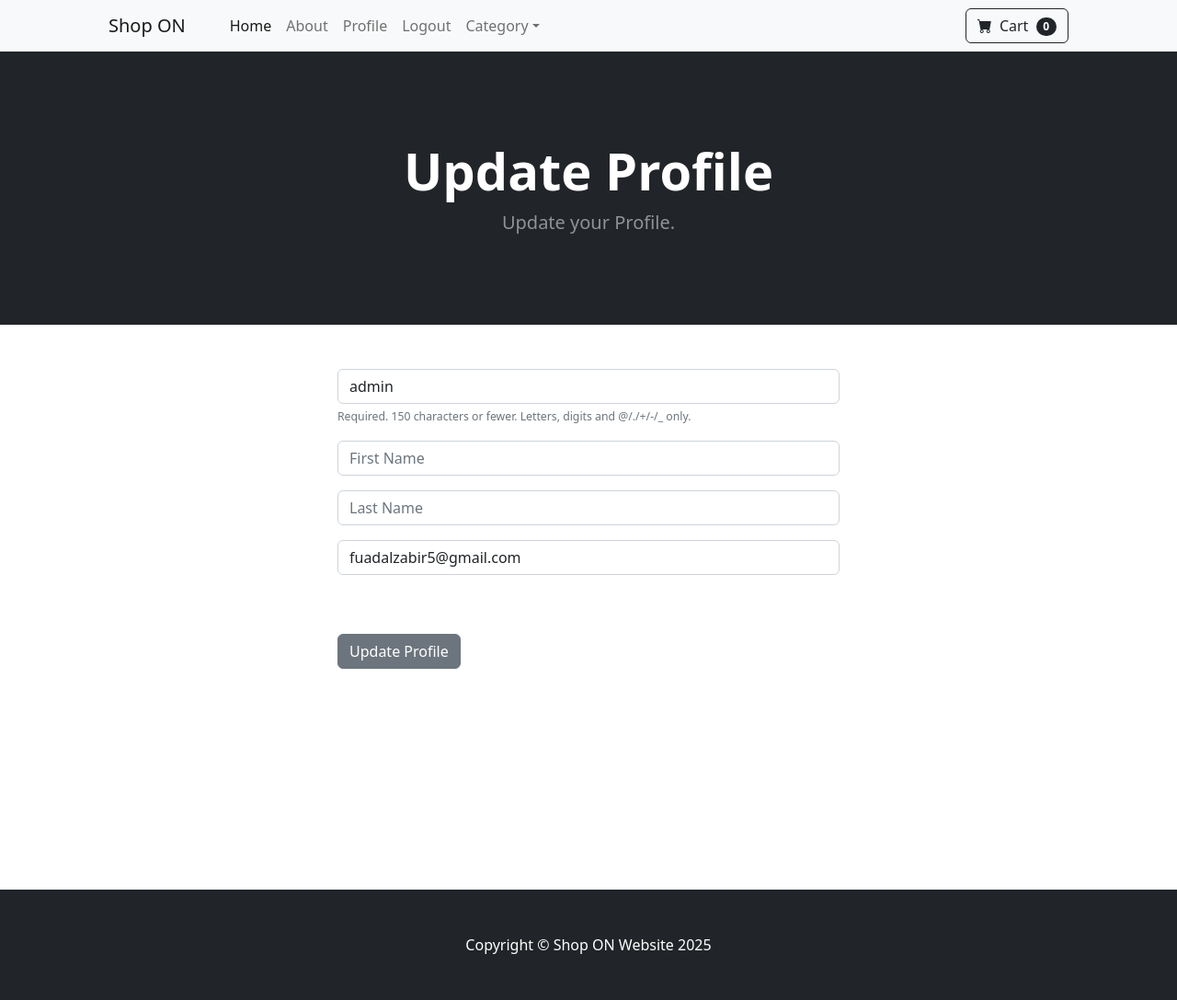
After one commit to fuad46/ShopON-NUB-PROJECT-4000, a Django app: page /update_user/ in a window 1280 px wide. The commit adds this page. Shown: the whole page at 92% size. Run offline with Django 5.2, Linux system fonts and the light colour scheme; a user stored in the database is signed in; data comes from the database, SQL or seed files in the repository; both versions use the stored data as it was after the commit; some libraries are stand-ins or nearby versions.

Commit message:
10th commit

```diff
--- a/cart/templates/cart_summary.html
+++ b/cart/templates/cart_summary.html
@@ -61,7 +61,7 @@
                 </div>
               </div> <br>
             {% endfor %}
-            <h3>Total: {{ totals }}</h3><br><br><br>
+            <h3>Total: {{ totals }} BDT</h3><br><br><br>
             {% else %}
             Empty CART !!! <br>
             There is nothing in Cart.
--- a/cart/views.py
+++ b/cart/views.py
@@ -2,6 +2,8 @@ from django.shortcuts import render, get_object_or_404
 from .cart import Cart
 from store.models import Product
 from django.http import JsonResponse
+from django.contrib import messages
+
 # Create your views here.
 
 def cart_summary(request):
@@ -21,6 +23,7 @@ def cart_add(request):
     cart_quantity = cart.__len__()
     # response = JsonResponse({'Product Name ': product.name})
     response = JsonResponse({'qty': cart_quantity})
+    messages.success(request, ("Product added to cart"))
     return response
 
 def cart_delete(request):
@@ -30,6 +33,7 @@ def cart_delete(request):
 
       cart.delete(product=product_id)
       response = JsonResponse({'product': product_id})
+      messages.success(request, ("Item Removed From Cart"))
       return response
 def cart_update(request):
   cart = Cart(request)
@@ -40,4 +44,5 @@ def cart_update(request):
     cart.update(product=product_id, quantity=product_qty)
 
     response = JsonResponse({'qty': product_qty})
+    messages.success(request, ("Cart Has Been Updated"))
     return response
--- a/store/forms.py
+++ b/store/forms.py
@@ -1,6 +1,29 @@
 from django.contrib.auth.models import User
-from django.contrib.auth.forms import UserCreationForm
+from django.contrib.auth.forms import UserCreationForm, UserChangeForm
 from django import forms
+
+
+class UpdateUserForm(UserChangeForm):
+	password = None
+	#get other fields
+	email = forms.EmailField(label="", widget=forms.TextInput(attrs={'class':'form-control', 'placeholder':'Email Address'}))
+	first_name = forms.CharField(label="", max_length=100, widget=forms.TextInput(attrs={'class':'form-control', 'placeholder':'First Name'}))
+	last_name = forms.CharField(label="", max_length=100, widget=forms.TextInput(attrs={'class':'form-control', 'placeholder':'Last Name'}))
+
+	class Meta:
+		model = User
+		fields = ('username', 'first_name', 'last_name', 'email')
+
+	def __init__(self, *args, **kwargs):
+		super(UpdateUserForm, self).__init__(*args, **kwargs)
+
+		self.fields['username'].widget.attrs['class'] = 'form-control'
+		self.fields['username'].widget.attrs['placeholder'] = 'User Name'
+		self.fields['username'].label = ''
+		self.fields['username'].help_text = '<span class="form-text text-muted"><small>Required. 150 characters or fewer. Letters, digits and @/./+/-/_ only.</small></span>'
+
+
+
 
 class SignUpForm(UserCreationForm):
 	email = forms.EmailField(label="", widget=forms.TextInput(attrs={'class':'form-control', 'placeholder':'Email Address'}))
--- a/store/templates/navbar.html
+++ b/store/templates/navbar.html
@@ -8,6 +8,7 @@
               <li class="nav-item"><a class="nav-link" href="{% url 'about' %}">About</a></li>
 
               {% if user.is_authenticated %}
+                <li class="nav-item"><a class="nav-link" href="{% url 'update_user' %}">Profile</a></li>
                 <li class="nav-item"><a class="nav-link" href="{% url 'logout' %}">Logout</a></li>
               {% else %}
                 <li class="nav-item"><a class="nav-link" href="{% url 'login' %}">Login</a></li>
@@ -18,7 +19,7 @@
               <li class="nav-item dropdown">
                   <a class="nav-link dropdown-toggle" id="navbarDropdown" href="#" role="button" data-bs-toggle="dropdown" aria-expanded="false">Category</a>
                   <ul class="dropdown-menu" aria-labelledby="navbarDropdown">
-                      <li><a class="dropdown-item" href="{% url 'home' %}">All Products</a></li>
+                      <li><a class="dropdown-item" href="{% url 'category_summary' %}">All Products</a></li>
                       <li><hr class="dropdown-divider" /></li>
                       <li><a class="dropdown-item" href="{% url 'category' 'Desserts' %}">Desserts</a></li>
                       <li><a class="dropdown-item" href="{% url 'category' 'Savoury' %}">Savoury</a></li>
--- a/store/templates/product.html
+++ b/store/templates/product.html
@@ -64,6 +64,7 @@
         success: function(json){
           // console.log(json);
           document.getElementById("cart_quantity").textContent = json.qty
+          location.reload();
         },
 
         error: function(xhr, errmsg, err){
--- /dev/null
+++ b/store/templates/update_user.html
@@ -0,0 +1,31 @@
+{% extends 'base.html' %}
+{% block content %}
+ <!-- Header-->
+ <header class="bg-dark py-5">
+  <div class="container px-4 px-lg-5 my-5">
+      <div class="text-center text-white">
+          <h1 class="display-4 fw-bolder">Update Profile</h1>
+          <p class="lead fw-normal text-white-50 mb-0">Update your Profile.</p>
+      </div>
+  </div>
+</header>
+
+  <div class="container">
+      <div class="row">
+
+        <div class="col-md-6 offset-md-3">
+          <br><br>
+          <form method="POST" action="{% url 'update_user' %}">
+            {% csrf_token %}
+
+            {{ user_form.as_p }}
+            <br><br>
+            <button type="submit" class="btn btn-secondary">Update Profile</button>
+
+          </form>
+          <br><br><br><br><br><br><br><br><br><br>
+        </div>
+
+    </div>
+  </div>
+{% endblock %}
--- a/store/urls.py
+++ b/store/urls.py
@@ -7,6 +7,8 @@ urlpatterns = [
   path('login/', views.login_user, name='login'),
   path('logout/', views.logout_user, name='logout'),
   path('register/', views.register_user, name='register'),
+  path('update_user/', views.update_user, name='update_user'),
   path('product/<int:pk>', views.product, name='product'),
   path('category/<str:foo>', views.category, name='category'),
+  path('category_summary/', views.category_summary, name='category_summary'),
 ]
--- a/store/views.py
+++ b/store/views.py
@@ -4,10 +4,31 @@ from django.contrib.auth import authenticate, login, logout
 from django.contrib import messages
 from django.contrib.auth.models import User
 from django.contrib.auth.forms import UserCreationForm
-from .forms import SignUpForm
+from .forms import SignUpForm, UpdateUserForm
 from django import forms
 
 # Create your views here.
+
+def update_user(request):
+    if request.user.is_authenticated:
+        current_user = User.objects.get(id=request.user.id)
+        user_form = UpdateUserForm(request.POST or None, instance=current_user)
+
+        if user_form.is_valid():
+            user_form.save()
+
+            login(request, current_user)
+            messages.success(request, "Profile Has Been Updated")
+            return redirect('home')
+        return render(request, "update_user.html", {'user_form':user_form})
+    else:
+        messages.success(request, "Login Required")
+        return redirect('home')
+
+
+def category_summary(request):
+    categories = Category.objects.all()
+    return render(request, 'category_summary.html', {"categories":categories})
 
 def category(request, foo):
     foo = foo.replace('-', ' ')
```
Also changed, not shown: store/templates/category_summary.html (added, +30 -0 lines), db.sqlite3.
